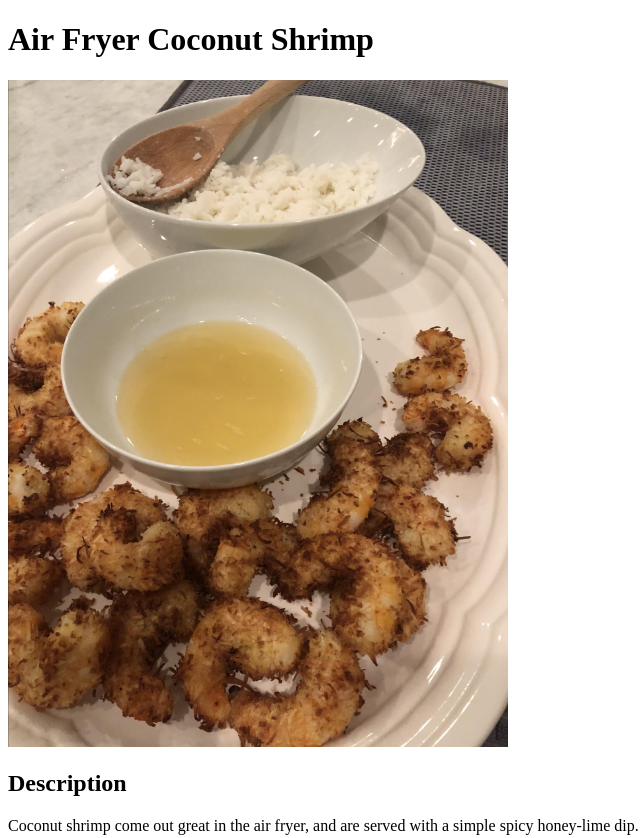
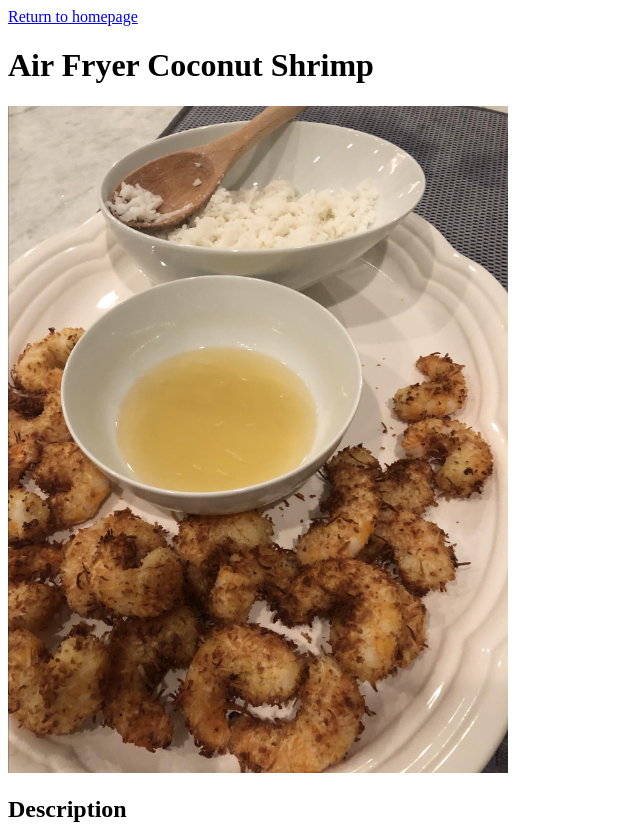
Before and after one commit to mebedoyag/odin-recipes, a plain HTML site: page recipes/coconutshrimp.html in a window 1280 px wide. Shown: the top 838 px of the page, without its empty margins (0-640 px from the left). Drawn offline with Linux system fonts and the light colour scheme.

Commit message:
link to return to homepage added

```diff
--- a/recipes/coconutshrimp.html
+++ b/recipes/coconutshrimp.html
@@ -5,6 +5,7 @@
     <meta charset="UTF-8">
   </head>
   <body>
+    <a href="../index.html">Return to homepage</a>
     <h1>Air Fryer Coconut Shrimp</h1>
 
     <img src="../images/coconuts.jpg" width="500" alt="Dlicious coconuts Shripms">
```
Also changed, not shown: recipes/hotdogs.html (+1 -0 lines), recipes/porkchops.html (+1 -0 lines), recipes/roastedcarrots.html (+1 -0 lines).
